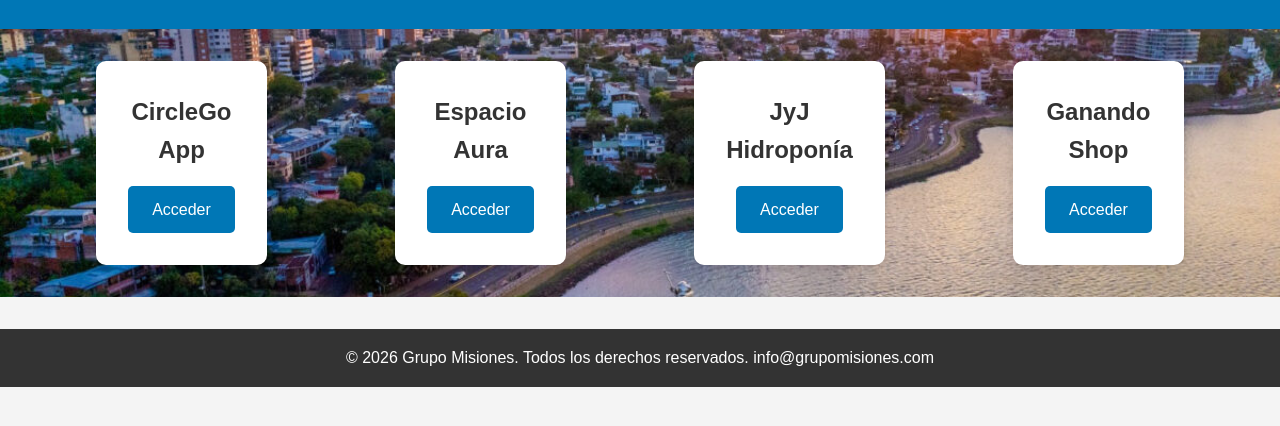
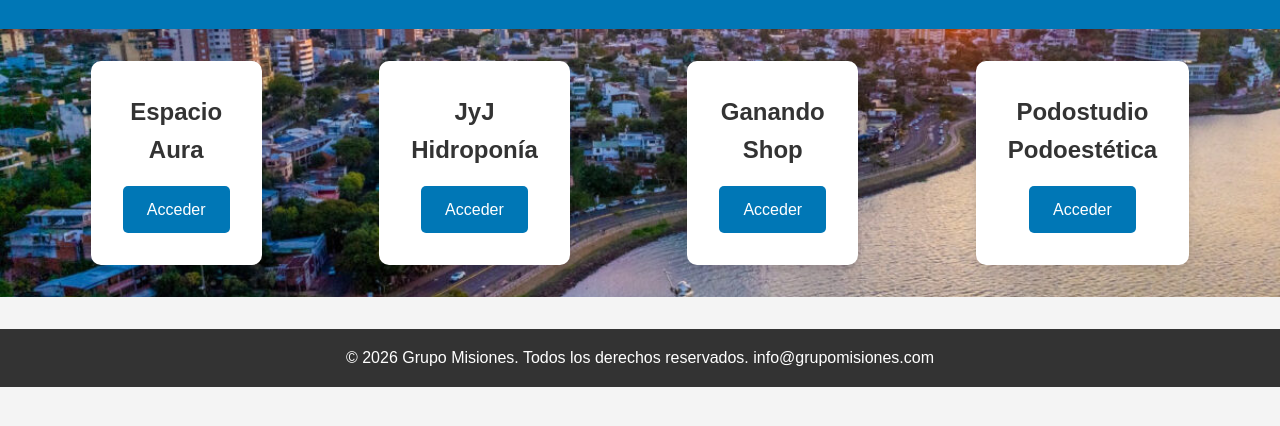
Before and after one commit to baronejavier/baronejavier.github.io, a plain HTML site: page index.html in a window 1280 px wide. Shown: the part 138-564 px from the top of the page. Drawn offline with Linux system fonts and the light colour scheme.

Commit message:
Update index.html

```diff
--- a/index.html
+++ b/index.html
@@ -16,10 +16,6 @@
     <main>
         <section class="empresas">
             <div class="empresa">
-                <h2>CircleGo<p>App</h2>
-                <a href="https://grupomisiones.com/circlego" class="btn">Acceder</a>
-            </div>
-            <div class="empresa">
                 <h2>Espacio<p>Aura</h2>
                 <a href="https://grupomisiones.com/resina" class="btn">Acceder</a>
             </div>
@@ -30,6 +26,10 @@
             <div class="empresa">
                 <h2>Ganando<p>Shop</h2>
                 <a href="https://grupomisiones.com/ganando" class="btn">Acceder</a>
+            </div>
+            <div class="empresa">
+                <h2>Podostudio<p>Podoestética</h2>
+                <a href="https://grupomisiones.com/podostudio" class="btn">Acceder</a>
             </div>
         </section>
     </main>
```
